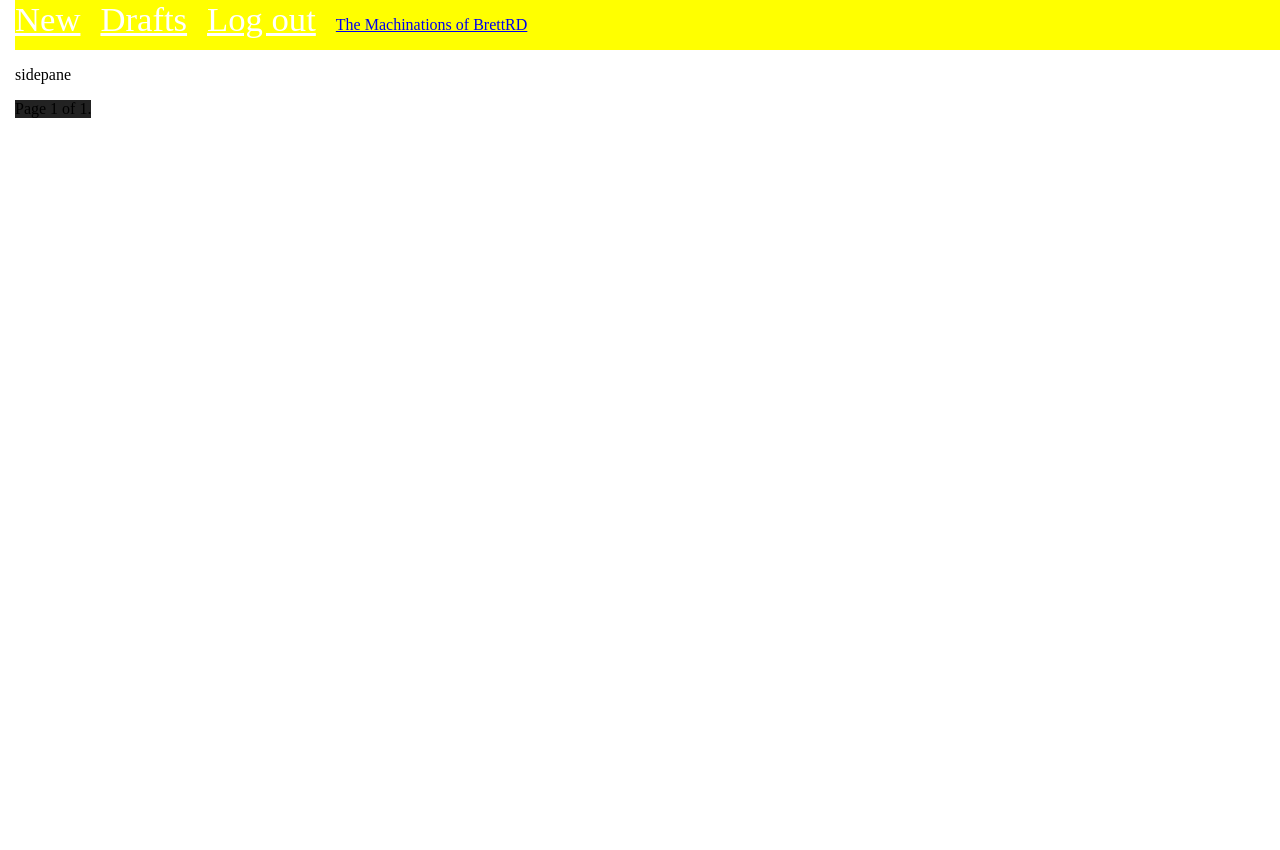
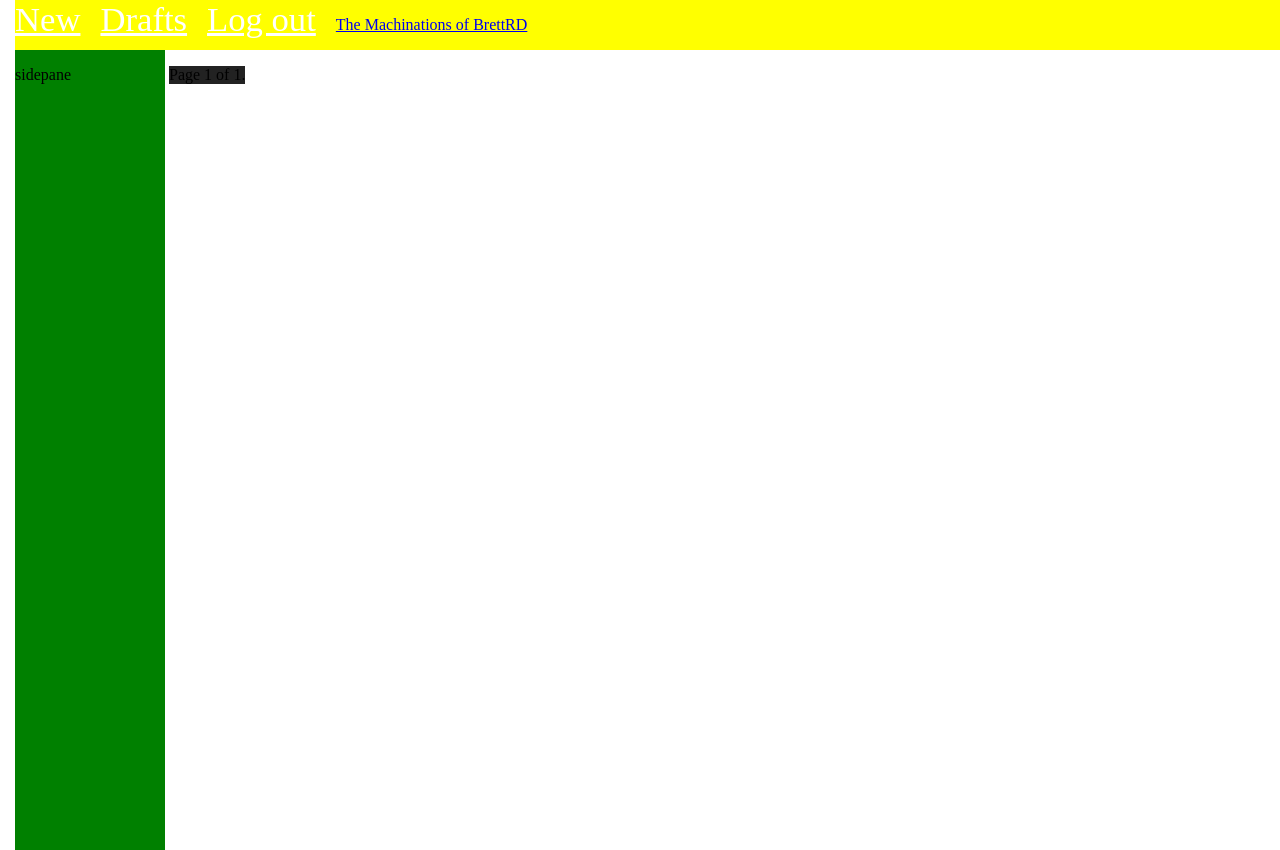
Before and after one commit to BrettRD/PersonalWebsite, a Django app: a page that uses blog/templates/blog/base.html in a window 1280 px wide. Before the commit the page ends 118 px from the top, so only its background shows below. Run offline with Django 3.2, Linux system fonts and the light colour scheme; the visitor is signed in with stand-in values (Sample User, id 1); data that the repository does not hold is empty.

Commit message:
css tweak

```diff
--- a/blog/static/css/blog.css
+++ b/blog/static/css/blog.css
@@ -15,6 +15,14 @@ div.header {
     background: yellow;
     width: 100%;
     height: 50px;
+    display: inline-flex;
+}
+
+div.sidepane {
+    position: relative;
+    background: green;
+    width: 150px;
+    height: 100%;
     display: inline-flex;
 }
 
```
